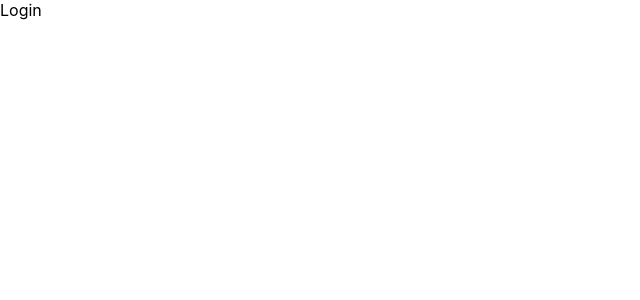
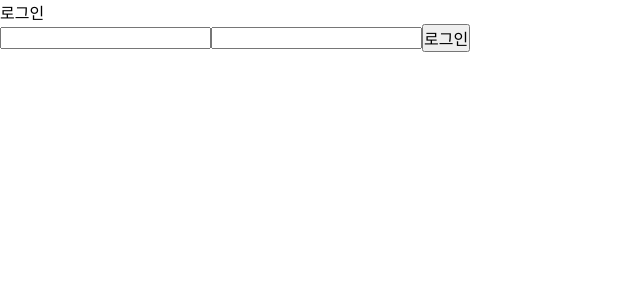
Before and after one commit to GymPrj/Front, a React (Create React App) app: page /login in a window 1280 px wide. Shown: the top 300 px of the page, without its empty margins (0-640 px from the left). Built offline with nearby package versions, Linux system fonts and the light colour scheme.

Commit message:
fix:로컬에서 babel 버전 충돌& eslint 버전 충돌 해결

```diff
--- a/src/components/auth/Login.js
+++ b/src/components/auth/Login.js
@@ -1,11 +1,16 @@
-import React from 'react';
+import React, { useState } from 'react';
+import axios from 'axios'; // eslint-disable-line no-unused-vars
 
 const Login = () => {
+  const [email, setEmail] = useState(''); // eslint-disable-line no-unused-vars
+  const [password, setPassword] = useState(''); // eslint-disable-line no-unused-vars
   return (
     <div>
-      <p>Login</p>
+      <p>로그인</p>
+      <input type="email" value={email} />
+      <input type="password" value={password} />
+      <button type="button">로그인</button>
     </div>
   );
 };
-
 export default Login;
```
Also changed, not shown: package.json (+23 -23 lines), src/components/auth/Register.js (+0 -15 lines), 1 other file (tests, documents, lock files or other folders).
